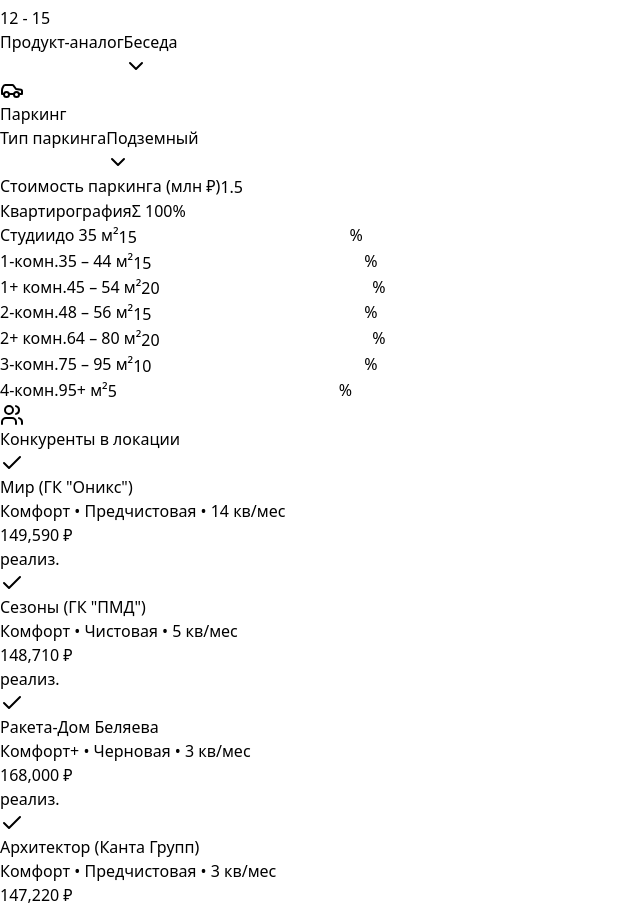
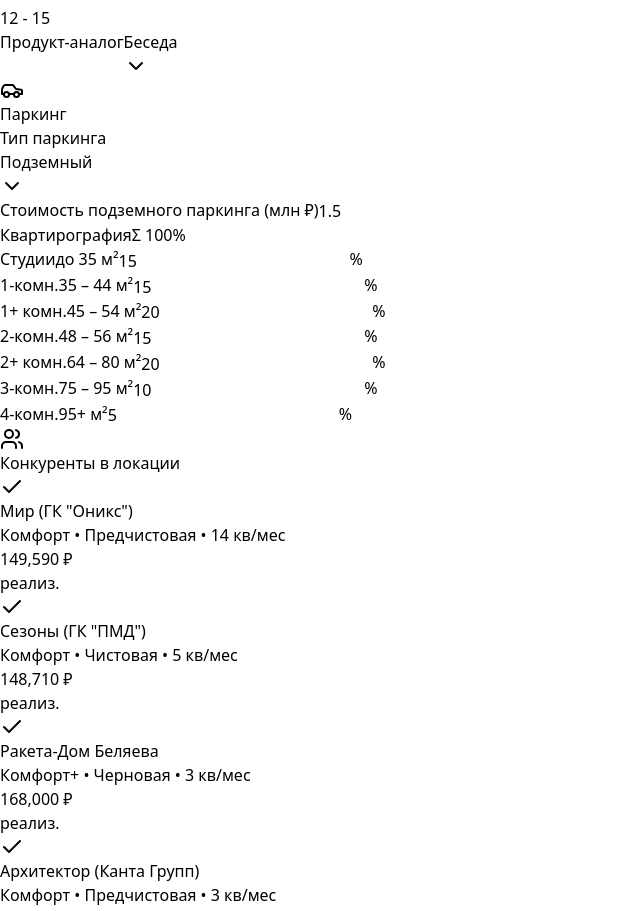
Before and after one commit to BarBerryy/land-analysys-app, a React (Vite) app: page / in a window 1280 px wide. Shown: the part 1187-2098 px from the top of the page, without its empty margins (0-640 px from the left). Built offline with nearby package versions, Linux system fonts and the light colour scheme.

Commit message:
Latest changes

```diff
--- a/src/App.jsx
+++ b/src/App.jsx
@@ -363,13 +363,9 @@
               <option value="Екатеринбург" className="bg-emerald-900">Екатеринбург</option>
               <option value="Казань" className="bg-emerald-900">Казань</option>
               <option value="Махачкала" className="bg-emerald-900">Махачкала</option>
-              <option value="Нижний Новгород" className="bg-emerald-900">Нижний Новогород</option>
-              <option value="Новосибирск" className="bg-emerald-900">Новосибирск</option>
               <option value="Пермь" className="bg-emerald-900">Пермь</option>
-              <option value="Самара" className="bg-emerald-900">Самара</option>
               <option value="Санкт-Петербург" className="bg-emerald-900">Санкт-Петербург</option>
               <option value="Тольятти" className="bg-emerald-900">Тольятти</option>
-              <option value="Уфа" className="bg-emerald-900">Уфа</option>
             </select>
             <input
               type="text"
@@ -522,24 +518,43 @@
               <Car className="w-4 h-4" /> Паркинг
             </h3>
             <div className="space-y-3">
-              <Dropdown
-                label="Тип паркинга"
-                value={data.parkingType || 'Подземный'}
-                options={['Подземный', 'Многоуровневый', 'Плоскостной']}
-                onChange={(v) => setData({...data, parkingType: v})}
-              />
               <div>
-                <label className="block text-xs text-emerald-200 mb-1 font-medium">Стоимость паркинга (млн ₽)</label>
+                <label className="block text-xs text-emerald-200 mb-1 font-medium">Тип паркинга</label>
+                <ParkingSelect
+                  value={data.parkingTypes || {}}
+                  onChange={(v) => setData({...data, parkingTypes: v})}
+                />
+              </div>
+
+              {/* Поля стоимости в зависимости от выбранных типов */}
+              {data.parkingTypes?.underground && (
+                <div>
+                  <label className="block text-xs text-emerald-200 mb-1 font-medium">Стоимость подземного паркинга (млн ₽)</label>
                   <input
                     type="number"
                     step="0.1"
                     min="0"
-                  value={data.parkingCost || ''}
-                  onChange={(e) => setData({...data, parkingCost: parseFloat(e.target.value) || 0})}
+                    value={data.parkingCostUnderground || ''}
+                    onChange={(e) => setData({...data, parkingCostUnderground: parseFloat(e.target.value) || 0})}
                     placeholder="1.5"
                     className="w-full px-3 py-2.5 bg-emerald-950/50 border border-emerald-700 rounded-lg text-white text-sm placeholder-emerald-600 focus:outline-none focus:border-emerald-500 transition-colors"
                   />
                 </div>
+              )}
+              {data.parkingTypes?.multilevel && (
+                <div>
+                  <label className="block text-xs text-emerald-200 mb-1 font-medium">Стоимость многоуровневого паркинга (млн ₽)</label>
+                  <input
+                    type="number"
+                    step="0.1"
+                    min="0"
+                    value={data.parkingCostMultilevel || ''}
+                    onChange={(e) => setData({...data, parkingCostMultilevel: parseFloat(e.target.value) || 0})}
+                    placeholder="1.0"
+                    className="w-full px-3 py-2.5 bg-emerald-950/50 border border-emerald-700 rounded-lg text-white text-sm placeholder-emerald-600 focus:outline-none focus:border-emerald-500 transition-colors"
+                  />
+                </div>
+              )}
             </div>
           </div>
 
@@ -772,6 +787,66 @@
     >
       {value ? '+' : '-'}
     </button>
+  );
+};
+
+// Константы для типов паркинга
+const PARKING_OPTIONS = [
+  { key: 'underground', label: 'Подземный' },
+  { key: 'multilevel', label: 'Многоуровневый' },
+  { key: 'surface', label: 'Плоскостной' }
+];
+
+// Компонент мультиселекта для типов паркинга
+const ParkingSelect = ({ value = {}, onChange }) => {
+  const [isOpen, setIsOpen] = useState(false);
+
+  const selectedLabels = PARKING_OPTIONS
+    .filter(opt => value[opt.key])
+    .map(opt => opt.label);
+
+  const displayText = selectedLabels.length > 0 ? selectedLabels.join(', ') : 'Выберите тип';
+
+  const handleToggle = (key) => {
+    onChange({ ...value, [key]: !value[key] });
+  };
+
+  return (
+    <div className="relative">
+      <button
+        onClick={() => setIsOpen(!isOpen)}
+        className="w-full px-3 py-2.5 bg-emerald-950/50 border border-emerald-700 rounded-lg text-white text-sm text-left hover:border-emerald-500 transition-colors flex items-center justify-between gap-2"
+      >
+        <span className="truncate flex-1">{displayText}</span>
+        <ChevronDown className={`w-4 h-4 flex-shrink-0 transition-transform ${isOpen ? 'rotate-180' : ''}`} />
+      </button>
+      {isOpen && (
+        <div className="absolute z-50 w-full mt-1 bg-emerald-900 border border-emerald-700 rounded-lg shadow-xl overflow-hidden">
+          {PARKING_OPTIONS.map((opt) => (
+            <button
+              key={opt.key}
+              onClick={() => handleToggle(opt.key)}
+              className="w-full px-3 py-2.5 text-left hover:bg-emerald-800 transition-colors text-sm flex items-center gap-2"
+            >
+              <span className={`w-4 h-4 rounded border flex items-center justify-center ${
+                value[opt.key] ? 'bg-emerald-500 border-emerald-500' : 'border-emerald-600'
+              }`}>
+                {value[opt.key] && <Check className="w-3 h-3 text-white" />}
+              </span>
+              <span className="text-emerald-100">{opt.label}</span>
+            </button>
+          ))}
+          <div className="border-t border-emerald-700 p-2">
+            <button
+              onClick={() => setIsOpen(false)}
+              className="w-full py-1 text-xs text-emerald-400 hover:text-emerald-300"
+            >
+              Закрыть
+            </button>
+          </div>
+        </div>
+      )}
+    </div>
   );
 };
 
@@ -2528,8 +2603,9 @@
     floors: '12 - 15',
     productAnalog: 'Беседа',
     apartmentType: 'Евро',
-    parkingType: 'Подземный',
-    parkingCost: 1.5,
+    parkingTypes: { underground: true, multilevel: false, surface: false },
+    parkingCostUnderground: 1.5,
+    parkingCostMultilevel: null,
     distanceToStop: 250,
     transport: { busTrolley: 1, tram: 0, metro: false },
     socialInfra: { schools: 0, kindergartens: 0, malls: false, clinics: false },
```
Lines whose indentation alone changed are shown as unchanged.
